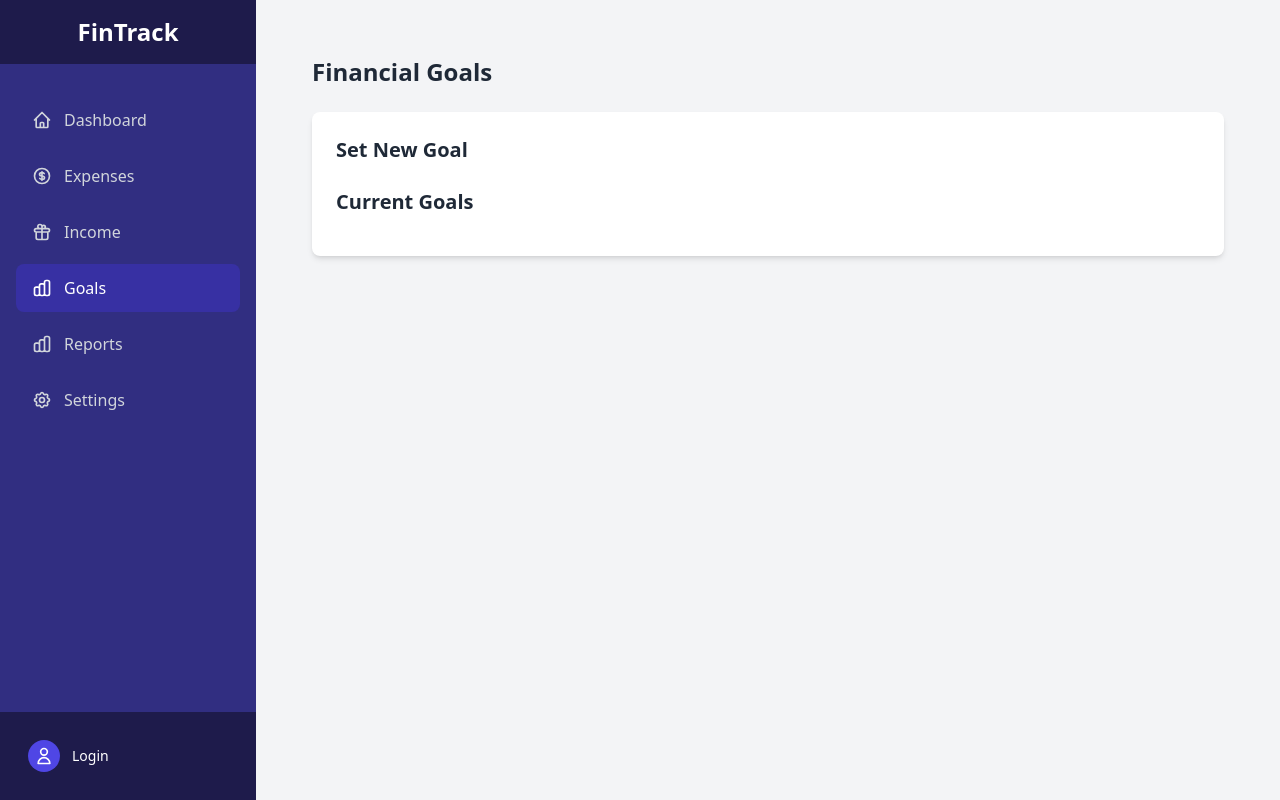
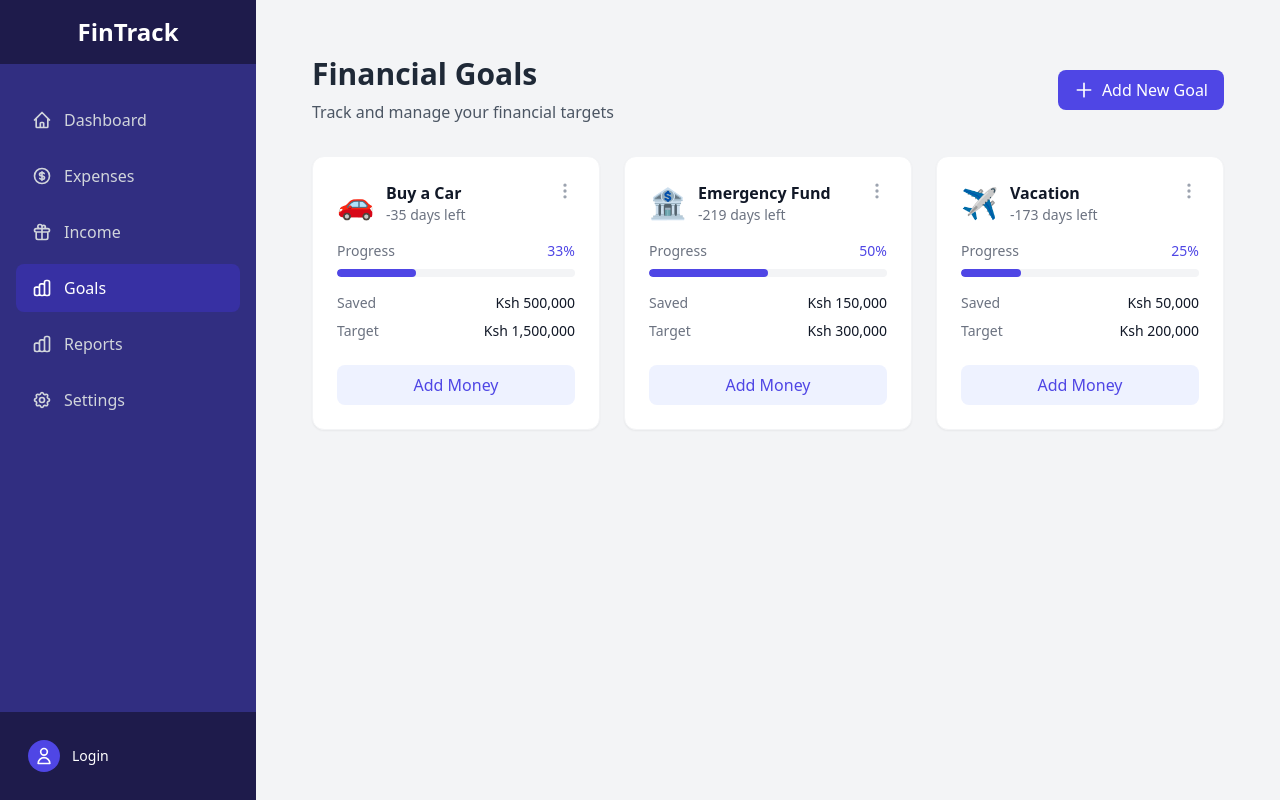
Before and after one commit to Maalim98/financial-tracker, a React (Vite) app: page /goals in a window 1280 px wide. Built offline with nearby package versions, Linux system fonts and the light colour scheme.

Commit message:
Implement Add New Goal modal

```diff
--- a/src/pages/Goals.jsx
+++ b/src/pages/Goals.jsx
@@ -1,17 +1,173 @@
+import { useState } from 'react';
+import { formatCurrency } from '../utils/formatCurrency';
+
 function Goals() {
+  const [showAddGoal, setShowAddGoal] = useState(false);
+
+  const goals = [
+    {
+      id: 1,
+      title: 'Buy a Car',
+      target: 1500000,
+      saved: 500000,
+      deadline: '2024-12-31',
+      category: 'savings',
+      icon: '🚗'
+    },
+    {
+      id: 2,
+      title: 'Emergency Fund',
+      target: 300000,
+      saved: 150000,
+      deadline: '2024-06-30',
+      category: 'emergency',
+      icon: '🏦'
+    },
+    {
+      id: 3,
+      title: 'Vacation',
+      target: 200000,
+      saved: 50000,
+      deadline: '2024-08-15',
+      category: 'travel',
+      icon: '✈️'
+    }
+  ];
+
   return (
     <div className="p-6">
-      <h1 className="text-2xl font-bold text-gray-800 dark:text-gray-200 mb-6">Financial Goals</h1>
-      <div className="bg-white dark:bg-gray-800 rounded-lg shadow-md p-6">
-        <div className="mb-6">
-          <h2 className="text-xl font-bold text-gray-800 dark:text-gray-200 mb-4">Set New Goal</h2>
-          {/* Add goal form will go here */}
+      <div className="mb-8 flex justify-between items-center">
+        <div>
+          <h1 className="text-3xl font-bold text-gray-800 dark:text-white mb-2">Financial Goals</h1>
+          <p className="text-gray-600 dark:text-gray-400">Track and manage your financial targets</p>
         </div>
-        <div>
-          <h2 className="text-xl font-bold text-gray-800 dark:text-gray-200 mb-4">Current Goals</h2>
-          {/* Goals list will go here */}
+        <button
+          onClick={() => setShowAddGoal(true)}
+          className="px-4 py-2 bg-indigo-600 text-white rounded-lg hover:bg-indigo-700 flex items-center"
+        >
+          <svg className="w-5 h-5 mr-2" fill="none" stroke="currentColor" viewBox="0 0 24 24">
+            <path strokeLinecap="round" strokeLinejoin="round" strokeWidth="2" d="M12 4v16m8-8H4" />
+          </svg>
+          Add New Goal
+        </button>
+      </div>
+
+      {/* Goals Grid */}
+      <div className="grid grid-cols-1 md:grid-cols-2 lg:grid-cols-3 gap-6">
+        {goals.map(goal => {
+          const progress = (goal.saved / goal.target) * 100;
+          const deadline = new Date(goal.deadline);
+          const daysLeft = Math.ceil((deadline - new Date()) / (1000 * 60 * 60 * 24));
+
+          return (
+            <div key={goal.id} className="bg-white dark:bg-gray-800 rounded-xl shadow-sm border border-gray-100 dark:border-gray-700 p-6">
+              <div className="flex items-start justify-between mb-4">
+                <div className="flex items-center">
+                  <span className="text-3xl mr-3">{goal.icon}</span>
+                  <div>
+                    <h3 className="font-semibold text-gray-900 dark:text-white">{goal.title}</h3>
+                    <p className="text-sm text-gray-500 dark:text-gray-400">
+                      {daysLeft} days left
+                    </p>
+                  </div>
+                </div>
+                <button className="text-gray-400 hover:text-gray-500 dark:text-gray-500 dark:hover:text-gray-400">
+                  <svg className="w-5 h-5" fill="none" stroke="currentColor" viewBox="0 0 24 24">
+                    <path strokeLinecap="round" strokeLinejoin="round" strokeWidth="2" d="M12 5v.01M12 12v.01M12 19v.01M12 6a1 1 0 110-2 1 1 0 010 2zm0 7a1 1 0 110-2 1 1 0 010 2zm0 7a1 1 0 110-2 1 1 0 010 2z" />
+                  </svg>
+                </button>
+              </div>
+
+              <div className="mb-4">
+                <div className="flex justify-between text-sm mb-2">
+                  <span className="text-gray-500 dark:text-gray-400">Progress</span>
+                  <span className="font-medium text-indigo-600 dark:text-indigo-400">{progress.toFixed(0)}%</span>
+                </div>
+                <div className="h-2 bg-gray-100 dark:bg-gray-700 rounded-full overflow-hidden">
+                  <div
+                    className="h-full bg-indigo-600 rounded-full"
+                    style={{ width: `${progress}%` }}
+                  />
+                </div>
+              </div>
+
+              <div className="space-y-2">
+                <div className="flex justify-between">
+                  <span className="text-sm text-gray-500 dark:text-gray-400">Saved</span>
+                  <span className="text-sm font-medium text-gray-900 dark:text-white">
+                    {formatCurrency(goal.saved)}
+                  </span>
+                </div>
+                <div className="flex justify-between">
+                  <span className="text-sm text-gray-500 dark:text-gray-400">Target</span>
+                  <span className="text-sm font-medium text-gray-900 dark:text-white">
+                    {formatCurrency(goal.target)}
+                  </span>
+                </div>
+              </div>
+
+              <button className="w-full mt-6 px-4 py-2 bg-indigo-50 dark:bg-indigo-900/30 text-indigo-600 dark:text-indigo-400 rounded-lg hover:bg-indigo-100 dark:hover:bg-indigo-900/50 transition-colors">
+                Add Money
+              </button>
+            </div>
+          );
+        })}
+      </div>
+
+      {/* Add Goal Modal */}
+      {showAddGoal && (
+        <div className="fixed inset-0 bg-black/50 flex items-center justify-center z-50">
+          <div className="bg-white dark:bg-gray-800 rounded-xl p-6 w-full max-w-md">
+            <h2 className="text-xl font-semibold text-gray-900 dark:text-white mb-6">Add New Goal</h2>
+            <form className="space-y-4">
+              <div>
+                <label className="block text-sm font-medium text-gray-700 dark:text-gray-300 mb-1">
+                  Goal Title
+                </label>
+                <input
+                  type="text"
+                  className="w-full px-3 py-2 rounded-lg border bg-white dark:bg-gray-700 dark:border-gray-600 dark:text-white"
+                  placeholder="e.g., Buy a Car"
+                />
+              </div>
+              <div>
+                <label className="block text-sm font-medium text-gray-700 dark:text-gray-300 mb-1">
+                  Target Amount
+                </label>
+                <input
+                  type="number"
+                  className="w-full px-3 py-2 rounded-lg border bg-white dark:bg-gray-700 dark:border-gray-600 dark:text-white"
+                  placeholder="0.00"
+                />
+              </div>
+              <div>
+                <label className="block text-sm font-medium text-gray-700 dark:text-gray-300 mb-1">
+                  Deadline
+                </label>
+                <input
+                  type="date"
+                  className="w-full px-3 py-2 rounded-lg border bg-white dark:bg-gray-700 dark:border-gray-600 dark:text-white"
+                />
+              </div>
+              <div className="flex justify-end space-x-3 pt-4">
+                <button
+                  type="button"
+                  onClick={() => setShowAddGoal(false)}
+                  className="px-4 py-2 text-gray-600 dark:text-gray-400 hover:text-gray-800 dark:hover:text-gray-200"
+                >
+                  Cancel
+                </button>
+                <button
+                  type="submit"
+                  className="px-4 py-2 bg-indigo-600 text-white rounded-lg hover:bg-indigo-700"
+                >
+                  Create Goal
+                </button>
+              </div>
+            </form>
+          </div>
         </div>
-      </div>
+      )}
     </div>
   );
 }
```
